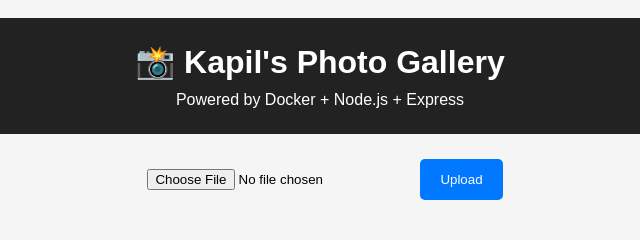
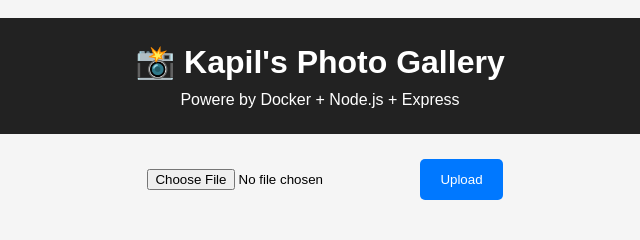
Before and after one commit to kapilpattnaikprojects/Photo-gallery, a plain HTML site: page frontend/index.html in a window 1280 px wide. Shown: the top 240 px of the page, 320-960 px from the left. Drawn offline with Linux system fonts and the light colour scheme; no server answers.

Commit message:
Temp changes to index file

```diff
--- a/frontend/index.html
+++ b/frontend/index.html
@@ -11,7 +11,7 @@ docker <!DOCTYPE html>
 
 <header>
     <h1>📸 Kapil's Photo Gallery</h1>
-    <p>Powered by Docker + Node.js + Express</p>
+    <p>Powere by Docker + Node.js + Express</p>
 </header>
 
 <div class="upload-container">
```
